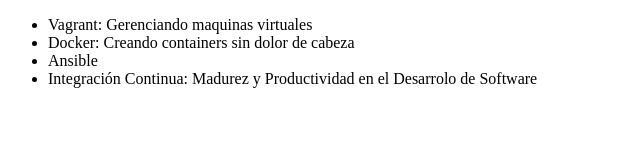
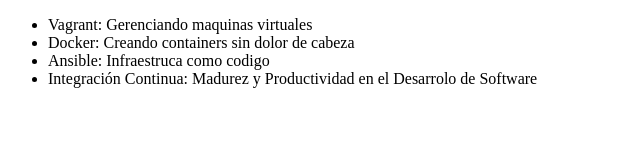
Before and after one commit to Balmo04/AluraGit, a plain HTML site: page index.html in a window 1280 px wide. Shown: the whole page, without its empty margins (0-640 px from the left). Drawn offline with Linux system fonts and the light colour scheme.

Commit message:
Cambiando el nombre del curso de Ansible

```diff
--- a/index.html
+++ b/index.html
@@ -10,7 +10,7 @@
     <ul>
         <li> Vagrant: Gerenciando maquinas virtuales </li>
         <li> Docker: Creando containers sin dolor de cabeza</li>
-        <li> Ansible </li>
+        <li> Ansible: Infraestruca como codigo </li>
         <li> Integración Continua: Madurez y Productividad en el Desarrolo de Software  </li>
     </ul>
 </body>
```
